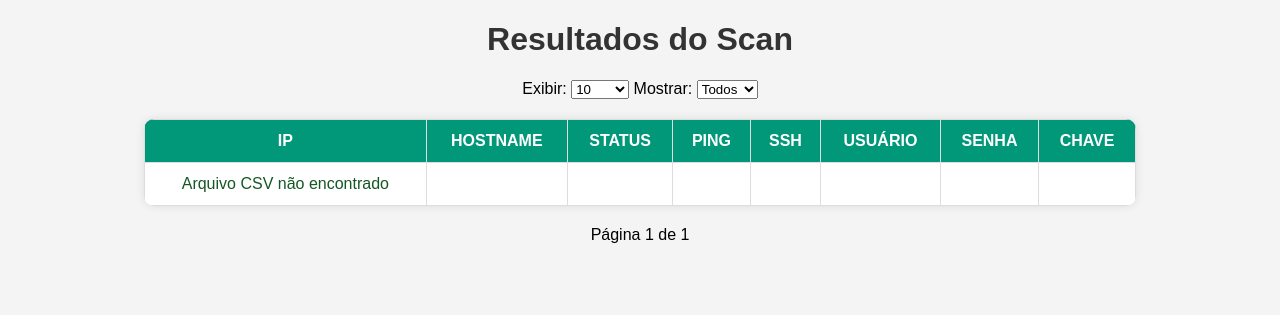
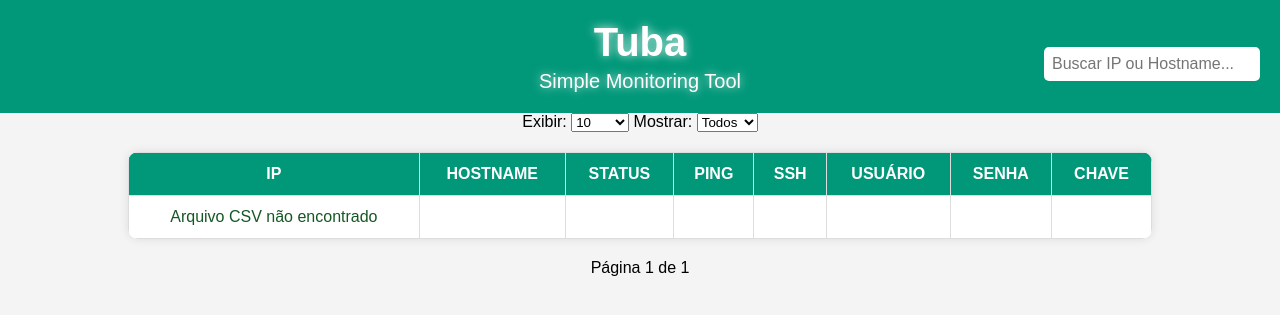
Before and after one commit to ananiasfilho/simple-inventory-tool, a Flask app: page / in a window 1280 px wide. Shown: the top 315 px of the page. Run offline with Flask 3, Linux system fonts and the light colour scheme.

Commit message:
[Update] more informations on README and new web template.

```diff
--- a/web/static/style.css
+++ b/web/static/style.css
@@ -1,12 +1,40 @@
 body {
     font-family: Arial, sans-serif;
     background-color: #f4f4f4;
-    margin: 20px;
+    margin: 0;
     text-align: center;
 }
 
-h1 {
-    color: #333;
+.header {
+    background-color: #019879;
+    color: white;
+    padding: 20px 0;
+    text-align: center;
+    font-size: 24px;
+    font-weight: bold;
+    position: relative;
+}
+
+.header span {
+    display: block;
+    font-size: 16px;
+    font-weight: normal;
+    margin-top: 5px;
+}
+
+.search-container {
+    position: absolute;
+    top: 50%;
+    right: 20px;
+    transform: translateY(-50%);
+}
+
+#searchInput {
+    padding: 8px;
+    font-size: 16px;
+    border: none;
+    border-radius: 5px;
+    width: 200px;
 }
 
 .styled-table {
@@ -59,3 +87,21 @@
     font-weight: bold;
     text-decoration: underline;
 }
+
+<script>
+    document.getElementById("searchInput").addEventListener("keyup", function() {
+        var input = this.value.toLowerCase();
+        var rows = document.querySelectorAll(".styled-table tbody tr");
+
+        rows.forEach(row => {
+            var ip = row.cells[0].textContent.toLowerCase();
+            var hostname = row.cells[1].textContent.toLowerCase();
+
+            if (ip.includes(input) || hostname.includes(input)) {
+                row.style.display = "";
+            } else {
+                row.style.display = "none";
+            }
+        });
+    });
+</script>
--- a/web/templates/index.html
+++ b/web/templates/index.html
@@ -5,9 +5,31 @@
     <meta name="viewport" content="width=device-width, initial-scale=1.0">
     <title>Resultados do Scan</title>
     <link rel="stylesheet" href="/static/style.css">
+    <style>
+        .header {
+            font-size: 40px;
+            text-align: center;
+            padding: 20px 0;
+            background: #019879;
+            color: white;
+            text-shadow: 0 0 10px rgba(255, 255, 255, 0.8);
+        }
+        .header span {
+            display: block;
+            font-size: 20px;
+            font-weight: normal;
+            margin-top: 5px;
+        }
+    </style>
 </head>
 <body>
-    <h1>Resultados do Scan</h1>
+    <div class="header">
+        Tuba
+        <span>Simple Monitoring Tool</span>
+        <div class="search-container">
+            <input type="text" id="searchInput" placeholder="Buscar IP ou Hostname...">
+        </div>
+    </div>
 
     <div class="controls">
         <label for="per_page">Exibir:</label>
@@ -30,11 +52,11 @@
     <table class="styled-table">
         <thead>
             <tr>
-                <th><a href="?sort_by=ip&sort_order={% if sort_by == 'ip' and sort_order == 'asc' %}desc{% else %}asc{% endif %}">IP</a></th>
-                <th><a href="?sort_by=hostname&sort_order={% if sort_by == 'hostname' and sort_order == 'asc' %}desc{% else %}asc{% endif %}">Hostname</a></th>
-                <th><a href="?sort_by=status&sort_order={% if sort_by == 'status' and sort_order == 'asc' %}desc{% else %}asc{% endif %}">Status</a></th>
-                <th><a href="?sort_by=ping&sort_order={% if sort_by == 'ping' and sort_order == 'asc' %}desc{% else %}asc{% endif %}">Ping</a></th>
-                <th><a href="?sort_by=ssh&sort_order={% if sort_by == 'ssh' and sort_order == 'asc' %}desc{% else %}asc{% endif %}">SSH</a></th>
+                <th>IP</th>
+                <th>Hostname</th>
+                <th>Status</th>
+                <th>Ping</th>
+                <th>SSH</th>
                 <th>Usuário</th>
                 <th>Senha</th>
                 <th>Chave</th>
@@ -72,6 +94,22 @@
             var filterStatus = document.getElementById("filter_status").value;
             window.location.href = "?per_page=" + perPage + "&filter_status=" + filterStatus + "&sort_by={{ sort_by }}&sort_order={{ sort_order }}";
         }
+
+        document.getElementById("searchInput").addEventListener("keyup", function() {
+            var input = this.value.toLowerCase();
+            var rows = document.querySelectorAll(".styled-table tbody tr");
+
+            rows.forEach(row => {
+                var ip = row.cells[0].textContent.toLowerCase();
+                var hostname = row.cells[1].textContent.toLowerCase();
+
+                if (ip.includes(input) || hostname.includes(input)) {
+                    row.style.display = "";
+                } else {
+                    row.style.display = "none";
+                }
+            });
+        });
     </script>
 </body>
 </html>
```
Also changed, not shown: requirements.txt (+13 -1 lines), README.md.
